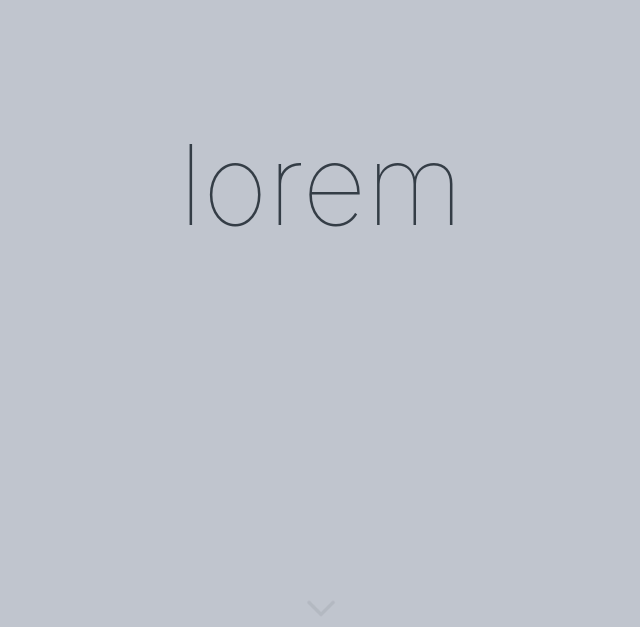
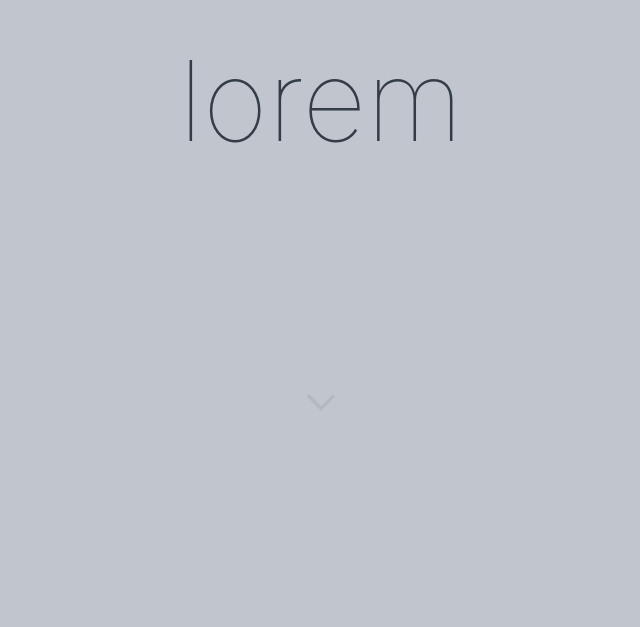
Before and after one commit to fabioaromanini/lorem-frontend, a React (Create React App) app: page / in a window 1280 px wide. Shown: the part 173-800 px from the top of the page, without its empty margins (319-959 px from the left). Built offline with nearby package versions, Linux system fonts and the light colour scheme.

Commit message:
deploy-config - quick style fix

```diff
--- a/src/landing/Landing.css
+++ b/src/landing/Landing.css
@@ -2,7 +2,7 @@
   min-height: 100vh;
   display: flex;
   flex-direction: column;
-  justify-content: flex-end;
+  justify-content: space-evenly;
   text-align: center;
 }
 
@@ -11,10 +11,6 @@
   width: auto;
 }
 
-.Landing-hero {
-  margin-bottom: 42vh;
-}
-
 .Landing-hero > h1 {
   font-size: 7em;
   font-weight: 100;
```
